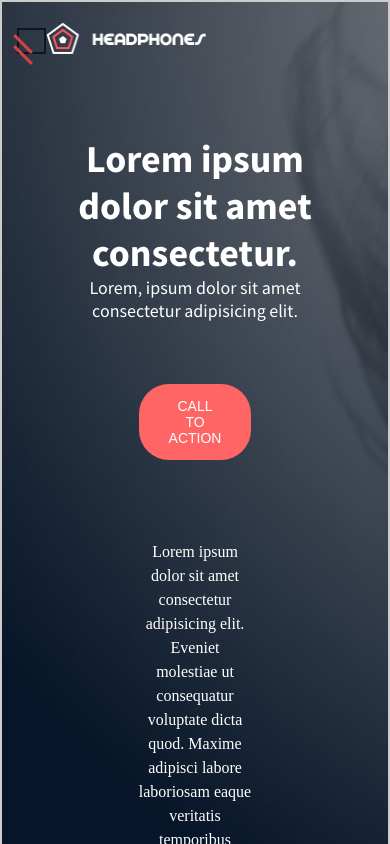
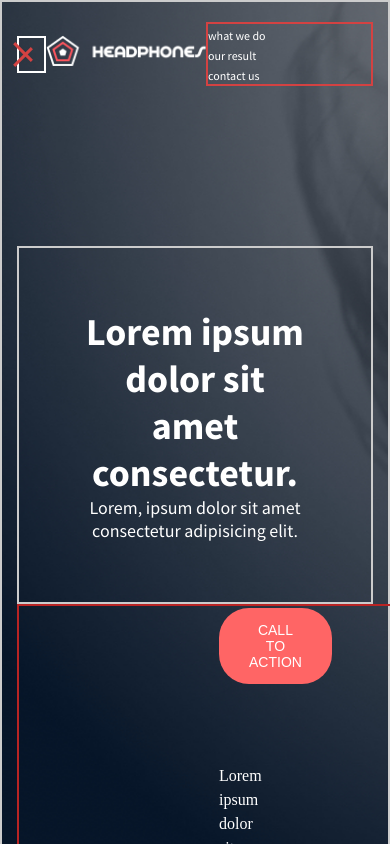
Before and after one commit to getishe/alx_html_css, a plain HTML site: page headphones/index.html in a window 390 px wide. Both pictures are taken after a click on the element 36 px from the left and 41 px from the top of the page. Shown: the top 844 px of the page. Drawn offline with Linux system fonts and the light colour scheme; files whose address does not match are found by name.

Commit message:
fix: correct spelling of 'hamburger' and update related styles and scripts

```diff
--- a/headphones/index.html
+++ b/headphones/index.html
@@ -12,7 +12,7 @@
     <div class="background_color">
     <div class="container">
     <header>
-        <div class="humburger" id="humburger">
+        <div class="hamburger" id="hamburger">
             <div class="line"></div>
             <div class="line-1"></div>
             <div class="line"></div>
--- a/headphones/script.js
+++ b/headphones/script.js
@@ -1,11 +1,10 @@
-document.addEventListener("DOMContentLoaded", function(){
-    const humburger = document.getElementById("humburger");
-    const navlinks = document.getElementById("nav-links");
+document.addEventListener("DOMContentLoaded", function (){
+    const hamburger = document.getElementById("hamburger");
+    const navLinks = document.getElementById("nav-links");
 
-    humburger.addEventListener("click", function() {
-        humburger.classList.toggle("active");
-        navlinks.classList.toggle("active");
-    });
+    hamburger.addEventListener("click", function(){
+            navLinks.classList.toggle("active");
+            hamburger.classList.toggle("active");
 
-
+        });
 });
--- a/headphones/styles.css
+++ b/headphones/styles.css
@@ -83,7 +83,7 @@ button:active {
 
 }
 
-nav  ul.nav-links{
+.nav-links{
     border: 2px solid #d34242;
     display: flex;
     list-style: none;
@@ -119,53 +119,25 @@ nav a {
 }
 
 /* /* Humberger menu */ */
-.line-1{
-    width: 285px;
-    height: 3px;
-    background-color: #fcfafa;
-    margin: 4px 0;
-    transition: all 0.3s ease;
-}
 
-.line {
-    width: 35px;
-    height: 3px;
-    background-color: #d34242;
-    margin: 4px 0;
-    transition: all 0.3s ease;
-}
 
-  .humburger{
-    border: 2px solid #071629;
-    display: none;
-    flex-direction: column;
-    cursor: pointer;
-  }
 
-  #humburger.active .line:nth-child(1){
-    /* opacity: 0; */
-    transform: rotate(45deg) translateY(12px);
-    width:25px;
-    transition: all 0.2s ease-in-out;
-  }
+/* .nav-links {
+    border: 2px solid #d34242;
+    list-style: none;
 
-  #humburger.active .line-1:nth-child(2){
-    opacity: 0;
-    transform: translateX(-20);
-    transition: all 0.2s ease-in-out;
+} */
 
-  }
 
-  #humburger.active .line:nth-child(3){
-    /* opacity: 0; */
-    transform: rotate(45deg) translateY(12px);
-    width:25px;
-    transition: all 0.2s ease-in-out;
-  }
+
+
+
+
 
 /* Humberger menu */
 
 .hero{
+    border: 2px solid #ad1717;
     display: flex;
     flex-direction: column;
     justify-content: center;
@@ -174,6 +146,7 @@ nav a {
     text-align: center;
 }
 .hero-head {
+    border: 2px solid #ccc;
     text-align: center;
     padding: 60px;
     margin-top: 140px;
@@ -192,13 +165,24 @@ nav a {
 }
 
 .hero-btn{
+    border: 2px solid #b92424;
     padding: 2px 200px;
+   margin-top: 0 auto;
+    margin-bottom: 100px;
+    /* display: flex; */
+    justify-content: center;
+    align-items: center;
+    text-align: center;
+    /* margin-top: 100px;
+     margin-bottom: 100px; */
 }
 
 .hero-btn p {
     color: #fff;
     font-family: 'Source Sans Pro light';
     line-height: 1.5;
+    align-items: center;
+    text-align: center;
     /* font-size: 12px; */
     /* margin-bottom: 20px; */
 }
@@ -214,6 +198,9 @@ nav a {
     border-radius: 30px;
     transition: background-color 0.3s ease;
     margin-bottom: 80px;
+    justify-content: center;
+    align-items: center;
+    text-align: center;
 }
  a .btn:hover {
     background-color:  #FF6565;
@@ -567,20 +554,60 @@ footer a {
     }
 } */
 /* Mobile Styles */
+   .hamburger{
+    display: none;
+   }
+
+.hamburger .line {
+    width: 35px;
+    height: 3px;
+    background-color: #d34242;
+    margin: 4px 0;
+    transition: all 0.3s ease;
+}
+
+.hamburger .line-1{
+    width: 15px;
+    height: 3px;
+    background-color: #d34242;
+    margin: 4px 0;
+}
 @media screen and (max-width: 480px) {
-    .humburger {
-     /* border: 2px solid white; */
+    .hamburger {
+     border: 2px solid white;
      display: flex;
      flex-direction: column;
      cursor: pointer;
     }
 
-    nav ul.nav-links{
+
+
+    #hamburger.active .line:nth-child(1){
+        /* opacity: 0; */
+        transform: rotate(45deg) translateY(12px);
+        width:25px;
+        transition: trnasform 0.3s ease-in-out;
+      }
+
+      #hamburger.active .line-1:nth-child(2){
+        opacity: 0;
+        transform: translateX(-20px);
+        transition: all 0.2s ease-in-out;
+
+      }
+
+      #hamburger.active .line:nth-child(3){
+        transform: rotate(-45deg) translateY(-12px);
+        width:25px;
+        transition: trnasform 0.3s ease-in-out;
+      }
+
+    .nav-links{
         display: none;
         list-style: none;
     }
 
-    nav ul #nav-links.active {
+     #nav-links.active{
         display: block;
     }
     .container {
```
